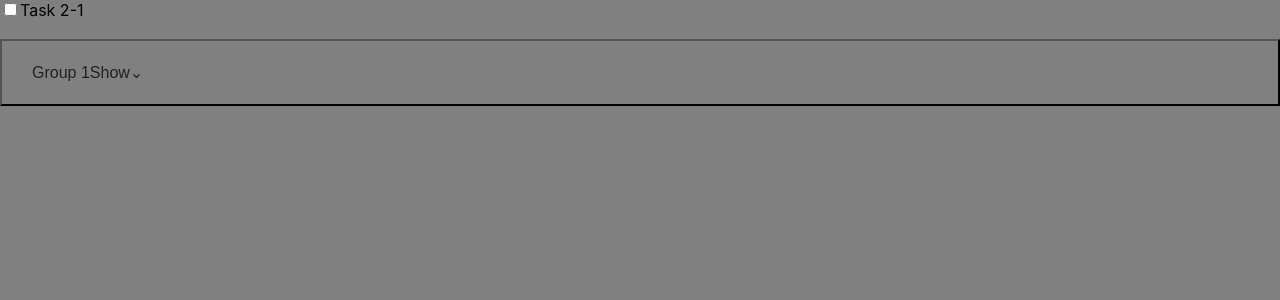
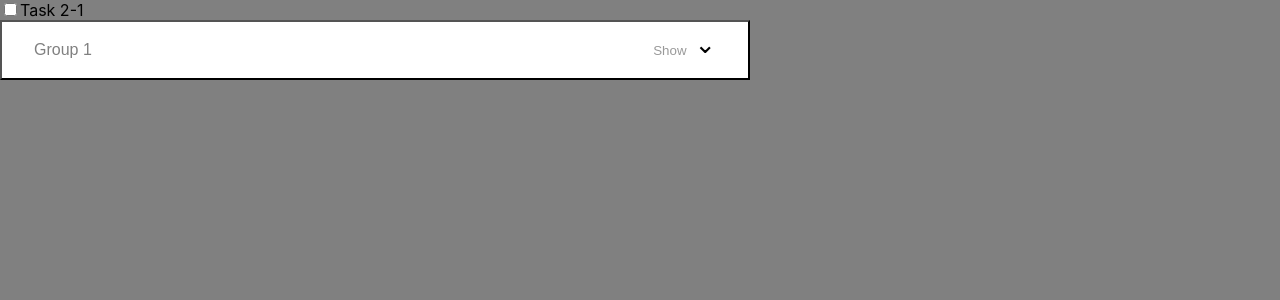
Before and after one commit to GersonEC/accordion-with-progress, a React (Create React App) app: page / in a window 1280 px wide. Shown: the top 300 px of the page. Built offline with nearby package versions, Linux system fonts and the light colour scheme.

Commit message:
Refactor Accordion module.

```diff
--- /dev/null
+++ b/src/components/Accordion/Accordion.components.ts
@@ -0,0 +1,38 @@
+import styled from "styled-components";
+
+const AccordionButton = styled.button`
+  display: flex;
+  background-color: rgba(255, 255, 255, 1);
+  min-width: 750px;
+  width: 750px;
+  height: 60px;
+  align-items: center;
+  padding: 0 32px;
+  justify-content: space-between;
+  &:hover {
+    cursor: pointer;
+  }
+`;
+
+const Title = styled.h3`
+  font-size: 1rem;
+  font-weight: 500;
+  color: gray;
+`;
+
+const LabelStatus = styled.span`
+  color: gray;
+  opacity: 0.8;
+`;
+const Status = styled.div`
+  display: flex;
+  align-items: center;
+  gap: 8px;
+`;
+
+const Icon = styled.span<{ expanded: boolean }>`
+  font-size: 1.6rem;
+  margin-bottom: ${(props) => (!props.expanded ? "12px" : "-10px")};
+`;
+
+export { AccordionButton, Icon, Status, LabelStatus, Title };
--- a/src/components/Accordion/Accordion.css
+++ /dev/null
@@ -1,59 +0,0 @@
-.Accordion.focus {
-  border-color: hsl(216, 94%, 73%);
-}
-
-.Accordion.focus h3 {
-  background-color: hsl(0, 0%, 97%);
-}
-
-.Accordion > * + * {
-  border-top: 1px solid hsl(0, 0%, 82%);
-}
-
-.Accordion-trigger {
-  background: none;
-  color: hsl(0, 0%, 13%);
-  display: block;
-  font-size: 1rem;
-  font-weight: normal;
-  margin: 0;
-  padding: 1em 1.5em;
-  position: relative;
-  text-align: left;
-  width: 100%;
-  outline: none;
-}
-
-.Accordion-title {
-  display: block;
-  pointer-events: none;
-  border: transparent 2px solid;
-  border-radius: 5px;
-  padding: 0.25em;
-  outline: none;
-}
-
-.Accordion-trigger:focus .Accordion-title {
-  border-color: hsl(216, 94%, 73%);
-}
-
-.Accordion-icon {
-  border: solid hsl(0, 0%, 62%);
-  border-width: 0 2px 2px 0;
-  height: 0.5rem;
-  pointer-events: none;
-  position: absolute;
-  right: 2em;
-  top: 50%;
-  transform: translateY(-60%) rotate(45deg);
-  width: 0.5rem;
-}
-
-.Accordion-trigger:focus .Accordion-icon,
-.Accordion-trigger:hover .Accordion-icon {
-  border-color: hsl(216, 94%, 73%);
-}
-
-.Accordion-trigger[aria-expanded="true"] .Accordion-icon {
-  transform: translateY(-50%) rotate(-135deg);
-}
--- a/src/components/Accordion/Accordion.tsx
+++ b/src/components/Accordion/Accordion.tsx
@@ -1,37 +1,35 @@
 import { useState } from "react";
-import "./Accordion.css";
+import {
+  AccordionButton,
+  Title,
+  Status,
+  LabelStatus,
+  Icon,
+} from "./Accordion.components";
 
 interface Props {
   title: string;
 }
 
 const Accordion: React.FC<Props> = (props: Props) => {
-  const [toggle, setToggle] = useState<boolean>(false);
+  const [expanded, setExpanded] = useState<boolean>(false);
   const [labelStatus, setLabelStatus] = useState<"Show" | "Hide">("Show");
 
   const handleIconCick = () => {
     setLabelStatus(labelStatus === "Show" ? "Hide" : "Show");
-    setToggle(!toggle);
+    setExpanded(!expanded);
   };
 
   return (
     <>
-      <h3>
-        <button
-          aria-expanded="true"
-          className="Accordion-trigger"
-          aria-controls="sect1"
-          id="accordion1id"
-          onClick={() => handleIconCick()}
-        >
-          <span className="Accordion-title">
-            {props.title}
-            <span>{labelStatus}</span>
-            <span>{labelStatus === "Show" ? "⌄" : "⌃"}</span>
-          </span>
-        </button>
-      </h3>
-      {toggle && (
+      <AccordionButton onClick={() => handleIconCick()}>
+        <Title>{props.title}</Title>
+        <Status>
+          <LabelStatus>{labelStatus}</LabelStatus>
+          <Icon expanded={expanded}>{labelStatus === "Show" ? "⌄" : "⌃"}</Icon>
+        </Status>
+      </AccordionButton>
+      {expanded && (
         <div
           id="sect1"
           role="region"
```
